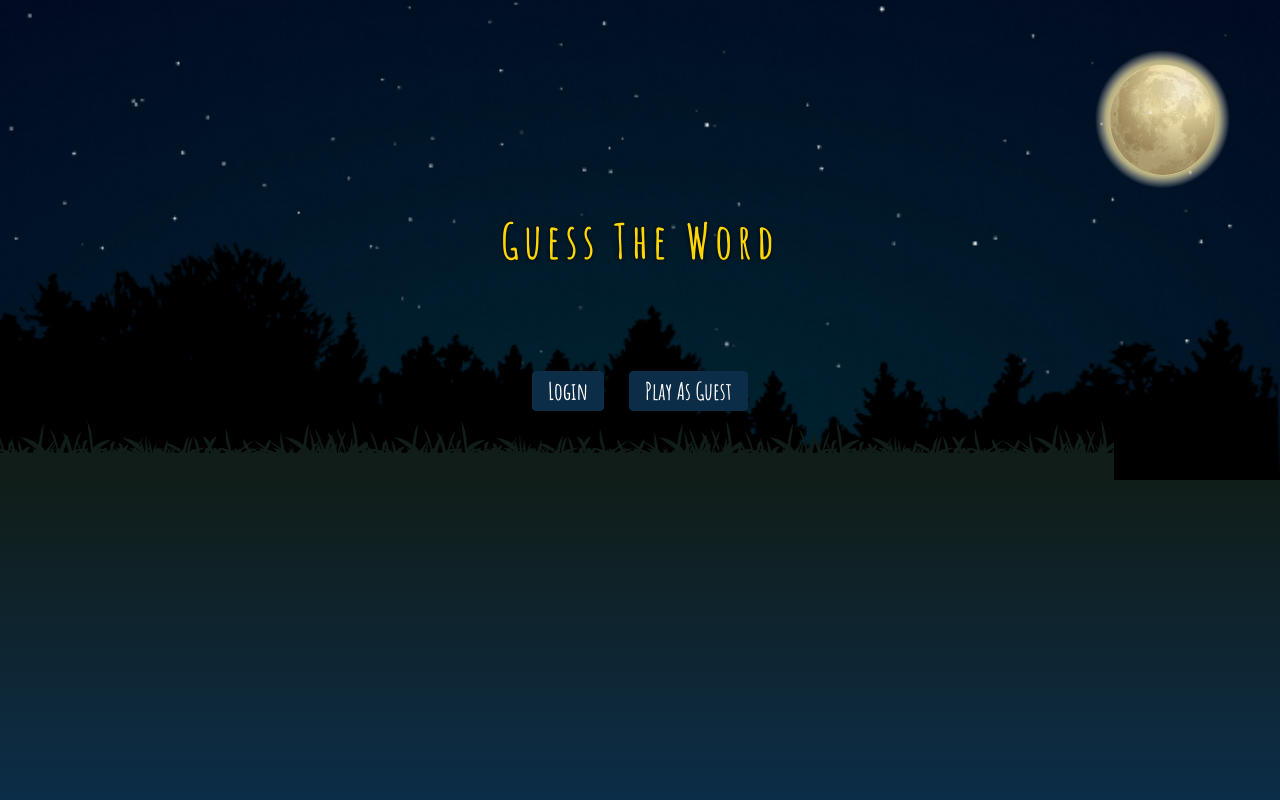
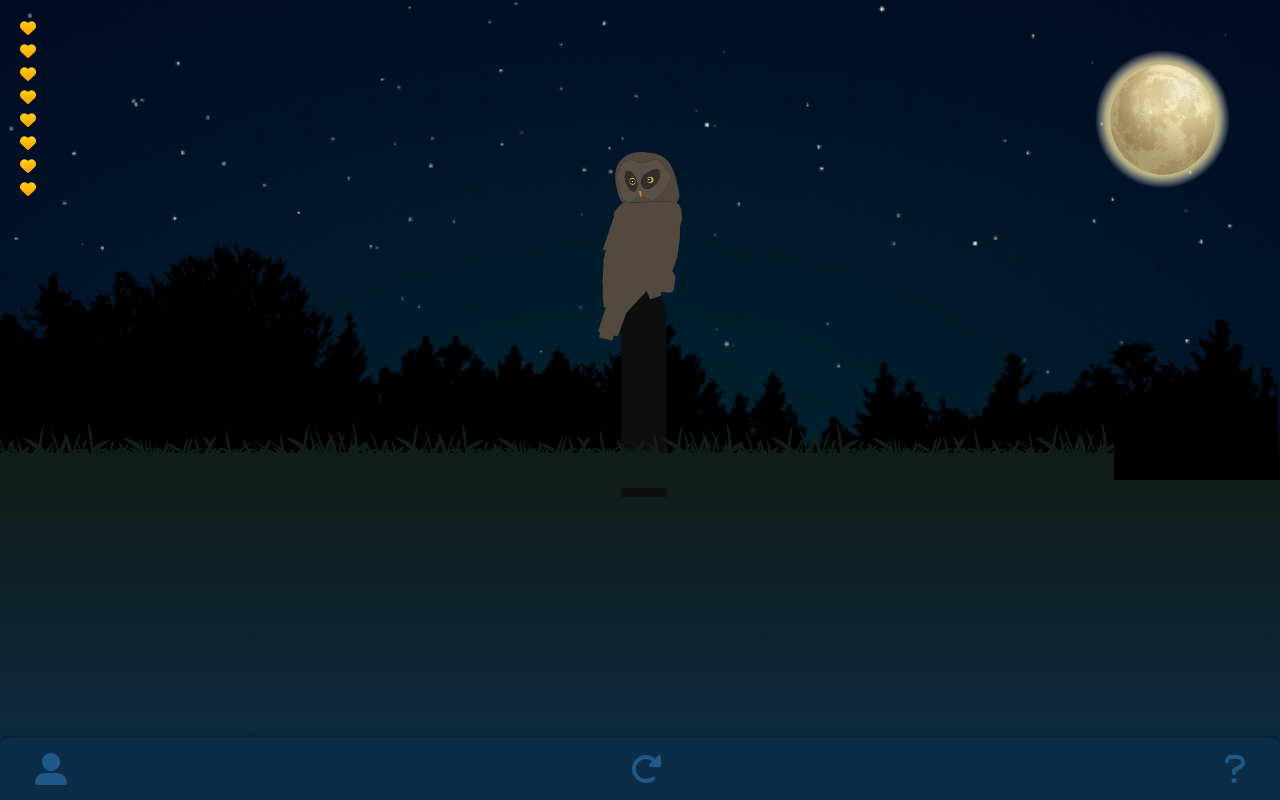
Before and after one commit to wBlanck/GuessTheWord, a React (Create React App) app: page / in a window 1280 px wide. Built offline with nearby package versions, Linux system fonts and the light colour scheme.

Commit message:
added ui elements

```diff
--- a/public/index.html
+++ b/public/index.html
@@ -24,13 +24,20 @@
       work correctly both with client-side routing and a non-root public URL.
       Learn how to configure a non-root public URL by running `npm run build`.
     -->
+    <link
+      rel="stylesheet"
+      href="https://cdnjs.cloudflare.com/ajax/libs/font-awesome/6.0.0-beta3/css/all.min.css"
+      integrity="sha512-Fo3rlrZj/k7ujTnHg4CGR2D7kSs0v4LLanw2qksYuRlEzO+tcaEPQogQ0KaoGN26/zrn20ImR1DfuLWnOo7aBA=="
+      crossorigin="anonymous"
+      referrerpolicy="no-referrer"
+    />
     <link rel="preconnect" href="https://fonts.googleapis.com" />
     <link rel="preconnect" href="https://fonts.gstatic.com" crossorigin />
     <link
       href="https://fonts.googleapis.com/css2?family=Amatic+SC:wght@400;700&display=swap"
       rel="stylesheet"
     />
-    <title>React App</title>
+    <title>Guess The Word</title>
   </head>
   <body>
     <noscript>You need to enable JavaScript to run this app.</noscript>
--- a/src/App.js
+++ b/src/App.js
@@ -3,11 +3,17 @@
 import React, { Component } from "react";
 import { ReactComponent as Grass } from "./assets/grass.svg";
 import { ReactComponent as Moon } from "./assets/moon.svg";
-import { CustomButton } from "./components/custom-button/CustomButton";
+
+import { StartScreen } from "./components/StartScreen/StartScreen";
+import GameContainer from "./components/GameContainer/GameContainer";
 
 export default class App extends Component {
   constructor() {
     super();
+    this.state = {
+      theWord: "tiger",
+      user: "",
+    };
   }
   render() {
     return (
@@ -17,11 +23,8 @@
         <Grass className="grass" />
         <div className="gradient"></div>
         {/* CONTENT */}
-        <h1 className="title">Guess The Word</h1>
-        <div className="buttons">
-          <CustomButton>Login</CustomButton>
-          <CustomButton>Play As Guest</CustomButton>
-        </div>
+        {/* <StartScreen /> */}
+        <GameContainer />
       </div>
     );
   }
--- a/src/App.scss
+++ b/src/App.scss
@@ -11,7 +11,6 @@
   align-items: center;
   justify-content: center;
   flex-direction: column;
-  gap: 100px;
 
   .title {
     margin-top: -180px;
@@ -48,7 +47,7 @@
     position: absolute;
     bottom: 39%;
     left: -10px;
-    z-index: -1;
+    z-index: 3;
   }
   .gradient {
     background: linear-gradient(180deg, #101d19 0%, #0c2d48 100%);
@@ -57,5 +56,6 @@
     left: 0;
     right: 0;
     bottom: 0;
+    z-index: -1;
   }
 }
--- /dev/null
+++ b/src/components/GameContainer/GameContainer.jsx
@@ -0,0 +1,24 @@
+import React, { Component } from "react";
+import { Lives } from "../Lives/Lives";
+import "./GameContainer.scss";
+import { ReactComponent as Owl } from "../../assets/owl.svg";
+import { Navbar } from "../Navbar/Navbar";
+
+export default class GameContainer extends Component {
+  constructor() {
+    super();
+
+    this.state = {
+      lives: 9,
+    };
+  }
+  render() {
+    return (
+      <div className="game-container">
+        <Owl className="owl" />
+        <Lives lives={this.state.lives} />
+        <Navbar />
+      </div>
+    );
+  }
+}
--- /dev/null
+++ b/src/components/GameContainer/GameContainer.scss
@@ -0,0 +1,13 @@
+.game-container {
+  height: 100%;
+  width: 100%;
+
+  .owl {
+    position: absolute;
+    top: 19%;
+    left: 0;
+    right: 0;
+    margin-inline: auto;
+    z-index: 2;
+  }
+}
--- /dev/null
+++ b/src/components/Lives/Lives.jsx
@@ -0,0 +1,17 @@
+import React from "react";
+import "./Lives.scss";
+
+export const Lives = ({ lives }) => {
+  return (
+    <div className="lives">
+      <i class="fas fa-heart"></i>
+      <i class="fas fa-heart"></i>
+      <i class="fas fa-heart"></i>
+      <i class="fas fa-heart"></i>
+      <i class="fas fa-heart"></i>
+      <i class="fas fa-heart"></i>
+      <i class="fas fa-heart"></i>
+      <i class="fas fa-heart"></i>
+    </div>
+  );
+};
--- /dev/null
+++ b/src/components/Lives/Lives.scss
@@ -0,0 +1,14 @@
+.lives {
+  display: flex;
+  gap: 7px;
+  flex-direction: column;
+  position: absolute;
+  left: 20px;
+  top: 20px;
+  z-index: 10;
+  i {
+    background: linear-gradient(180deg, #ffd706 0%, #ff9900 100%, #0c2a43 100%);
+    -webkit-background-clip: text;
+    -webkit-text-fill-color: transparent;
+  }
+}
--- /dev/null
+++ b/src/components/Navbar/Navbar.jsx
@@ -0,0 +1,11 @@
+import React from "react";
+import "./Navbar.scss";
+export const Navbar = () => {
+  return (
+    <div className="navbar">
+      <i class="fas fa-user-alt"></i>
+      <i class="fas fa-redo-alt"></i>
+      <i class="fas fa-question"></i>
+    </div>
+  );
+};
--- /dev/null
+++ b/src/components/Navbar/Navbar.scss
@@ -0,0 +1,16 @@
+.navbar {
+  position: absolute;
+  bottom: 0;
+  left: 0;
+  right: 0;
+  display: flex;
+  justify-content: space-between;
+  padding: 15px 35px;
+  background-color: #0c2d48;
+  box-shadow: 0px 0px 5px 3px rgba(0, 0, 0, 0.25);
+  border-radius: 10px 10px 0 0;
+  i {
+    color: #1e5989;
+    font-size: 2rem;
+  }
+}
--- /dev/null
+++ b/src/components/StartScreen/StartScreen.jsx
@@ -0,0 +1,15 @@
+import React from "react";
+import { CustomButton } from "../custom-button/CustomButton";
+import "./StartScreen.scss";
+
+export const StartScreen = () => {
+  return (
+    <div className="start-screen">
+      <h1 className="title">Guess The Word</h1>
+      <div className="buttons">
+        <CustomButton>Login</CustomButton>
+        <CustomButton>Play As Guest</CustomButton>
+      </div>
+    </div>
+  );
+};
--- /dev/null
+++ b/src/components/StartScreen/StartScreen.scss
@@ -0,0 +1,7 @@
+.start-screen {
+  display: flex;
+  align-items: center;
+  justify-content: center;
+  flex-direction: column;
+  gap: 100px;
+}
```
Also changed, not shown: src/assets/heart.svg, src/assets/owl.svg (added).
